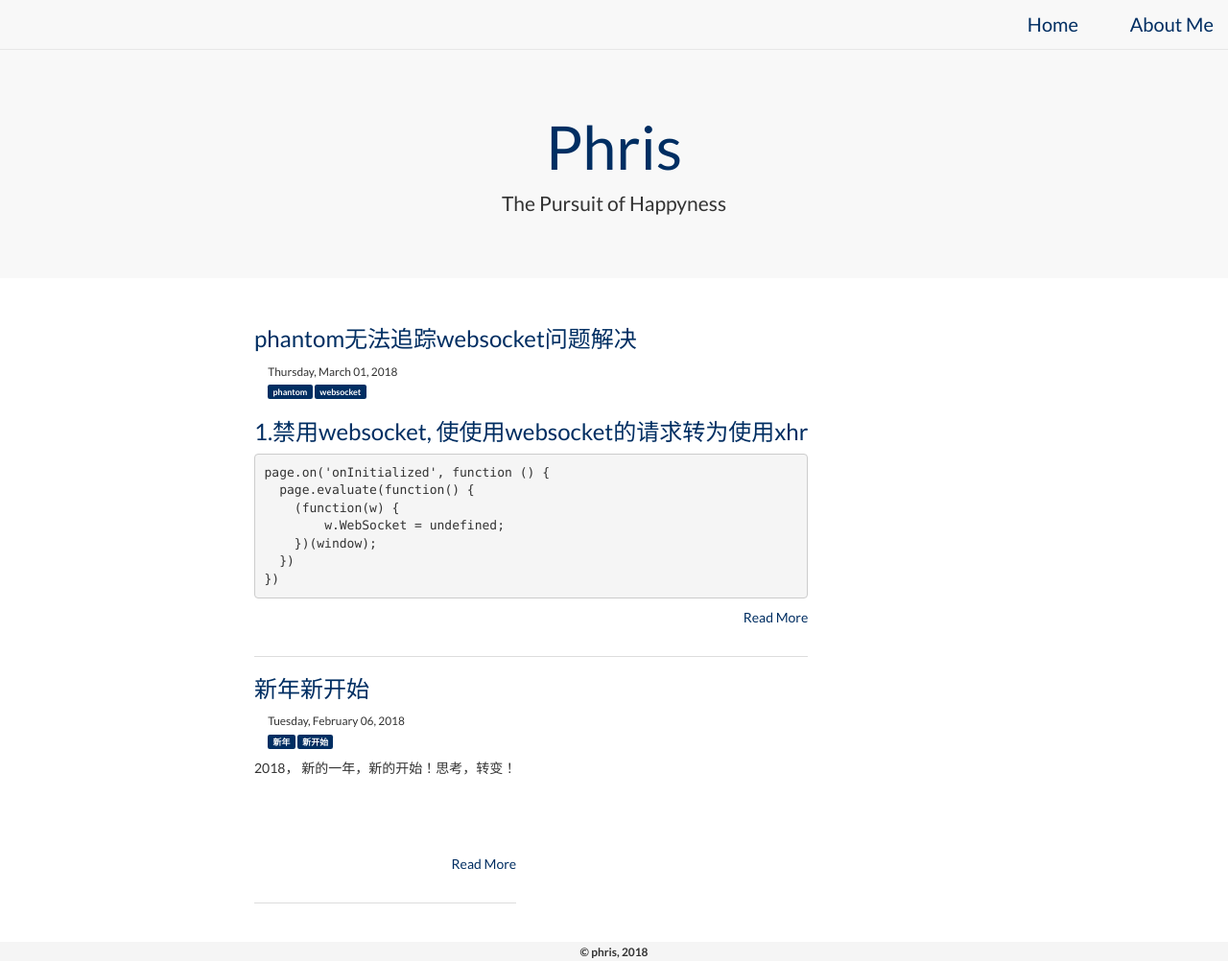
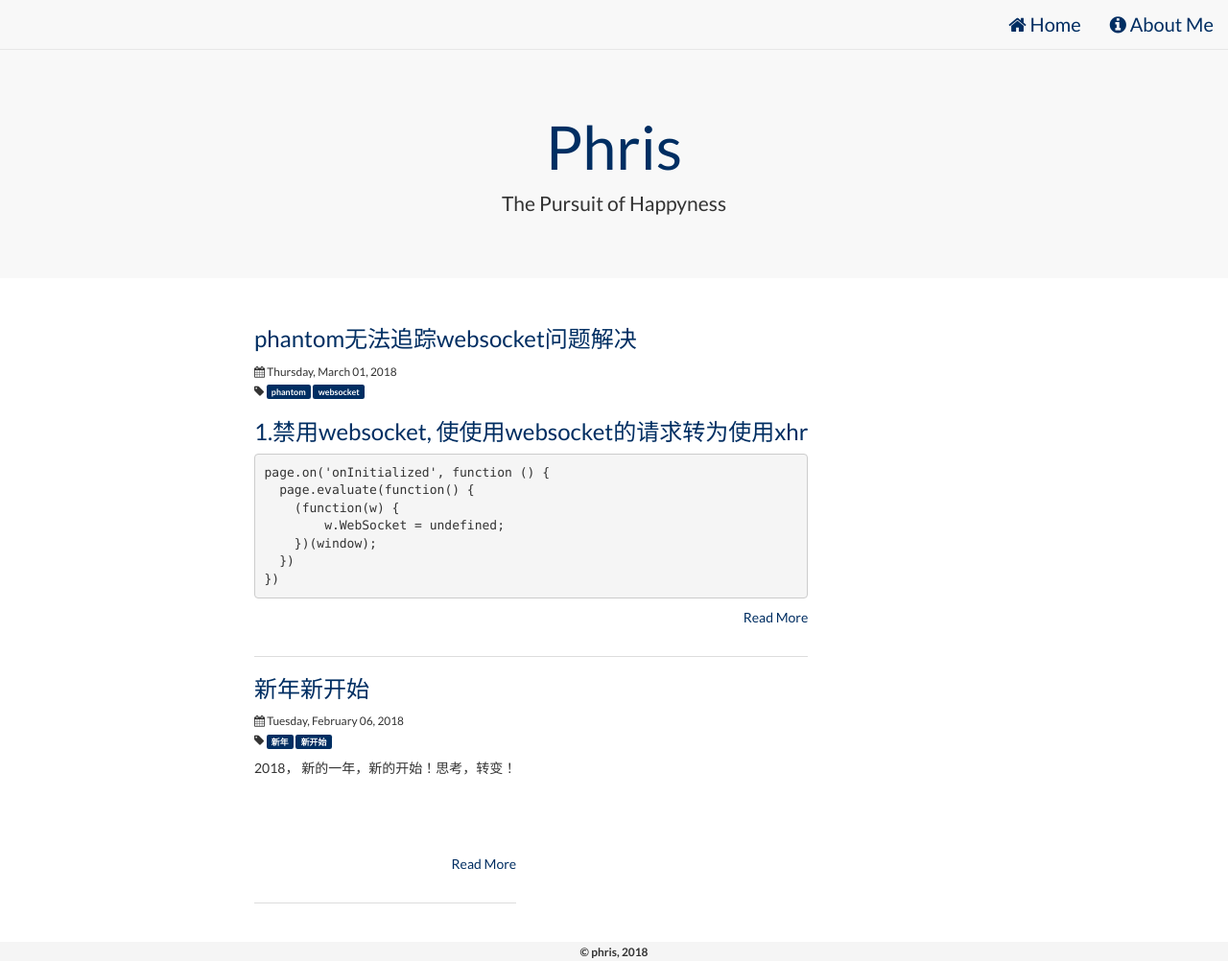
Before and after one commit to phris/phris.github.io, a Jekyll site: the page built from index.html, in a window 1280 px wide and 1002 px high. Shown: the whole window at 96% size. Built offline with Jekyll 4.4.1, drawn with Linux system fonts in a browser that asks for light colours; nearby versions of some CDN libraries.

Commit message:
update fontawesome

```diff
--- a/_includes/head.html
+++ b/_includes/head.html
@@ -9,7 +9,7 @@
   <!-- stylesheets -->
   <link media="all" href="//netdna.bootstrapcdn.com/bootstrap/3.2.0/css/bootstrap.min.css" rel="stylesheet">
   <link media="all" href="https://use.fontawesome.com/releases/v5.0.7/css/all.css" rel="stylesheet">
-  <!-- <link media="all" href="//netdna.bootstrapcdn.com/font-awesome/4.2.0/css/font-awesome.min.css" rel="stylesheet"> -->
+  <link media="all" href="//netdna.bootstrapcdn.com/font-awesome/4.2.0/css/font-awesome.min.css" rel="stylesheet">
   <link media="all" rel="stylesheet" href="{{ "/assets/css/site.css" | prepend: site.baseurl }}">
 
 </head>
--- a/_includes/header.html
+++ b/_includes/header.html
@@ -16,7 +16,7 @@
 
           {% for menuItem in site.data.menu.mainmenu %}
             <li><a href="{{ menuItem[1].url | prepend: site.baseurl }}">
-              <i class="fab {{menuItem[1].icon_class}}"></i> {{menuItem[1].text}}</a>
+              <i class="fa {{menuItem[1].icon_class}}"></i> {{menuItem[1].text}}</a>
             </li>
           {% endfor %}
 
--- a/_layouts/page.html
+++ b/_layouts/page.html
@@ -12,7 +12,7 @@ layout: default
           {% if page.subtitle %}
             <h5 class="page-subtitle"> {{ page.subtitle }} </h5>
           {% endif %}
-          <small> <i class="fab fa-calendar"></i>
+          <small> <i class="fa fa-calendar"></i>
             <time>
               {{ page.date | date:'%A, %B %d, %Y'}}
             </time>
--- a/_layouts/post.html
+++ b/_layouts/post.html
@@ -9,12 +9,12 @@ layout: default
         <header class="page-header">
           <h3 class="page-title"><a href="{{page.url|prepend: site.baseurl}}">{{ page.title }}</a></h3>
           <div class="post-metadata">
-            <div> <i class="fab fa-calendar"></i>
+            <div> <i class="fa fa-calendar"></i>
               <time>
                 {{ page.date | date:'%A, %B %d, %Y'}}
               </time>
             </div>
-            <div> <i class="fab fa-tag"></i>
+            <div> <i class="fa fa-tag"></i>
                 {% for tag in page.tags %}
                   <span class="label label-tag">{{tag}}</span>
                 {% endfor %}
--- a/about/index.html
+++ b/about/index.html
@@ -31,9 +31,9 @@ date: 2014-10-19 23:51
                     <p itemprop="jobTitle">{{site.data.personal.position}}</p>
                     <p><span itemprop="affiliation">{{site.data.personal.company}}</span></p>
                     <p>
-                      <i class="fab fa-map-marker"></i> <span itemprop="addressRegion">{{site.data.personal.location}}</span>
+                      <i class="fa fa-map-marker"></i> <span itemprop="addressRegion">{{site.data.personal.location}}</span>
                     </p>
-                    <p itemprop="email"> <i class="fab fa-envelope">&nbsp;</i> <a href="mailto:{{site.data.personal.email}}">{{site.data.personal.email}}</a> </p>
+                    <p itemprop="email"> <i class="fa fa-envelope">&nbsp;</i> <a href="mailto:{{site.data.personal.email}}">{{site.data.personal.email}}</a> </p>
                   </div>
                 </div>
               </div>
--- a/index.html
+++ b/index.html
@@ -15,7 +15,7 @@ date: 2014-10-19 23:51
           <h3><a href="{{post.url | prepend: site.baseurl}}">{{post.title}}</a></h3>
   		<div>
   		  <small>
-  			<i class="fab fa-calendar"></i>
+  			<i class="fa fa-calendar"></i>
   			<time>
           {{ post.date | date:'%A, %B %d, %Y'}}
   			</time>
@@ -23,7 +23,7 @@ date: 2014-10-19 23:51
            </div>
   		    <div class="margin10">
             <small>
-              <i class="fab fa-tag"></i>
+              <i class="fa fa-tag"></i>
               {% for tag in post.tags %}
                 <span class="label label-tag">{{tag}}</span>
               {% endfor %}
```
